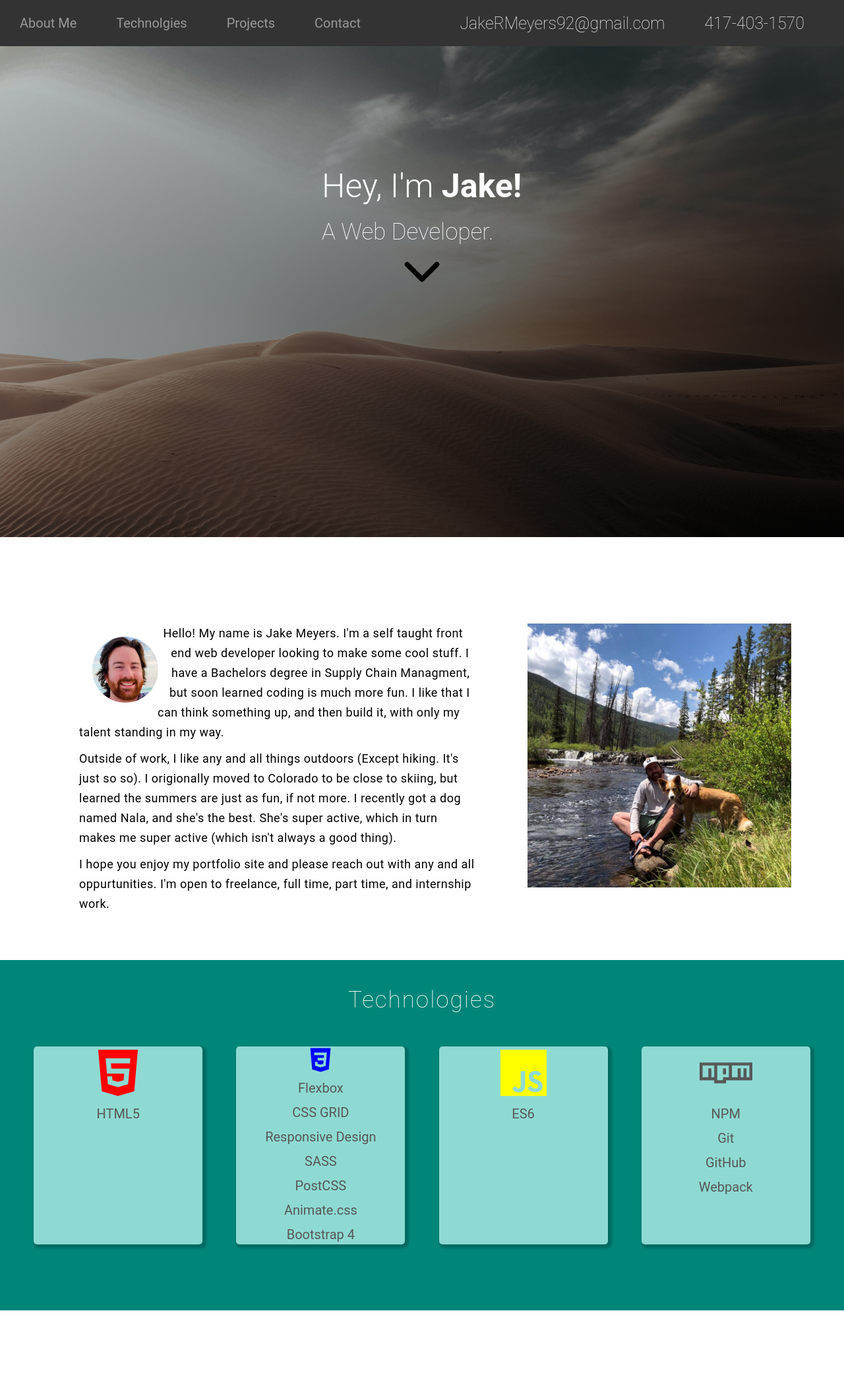
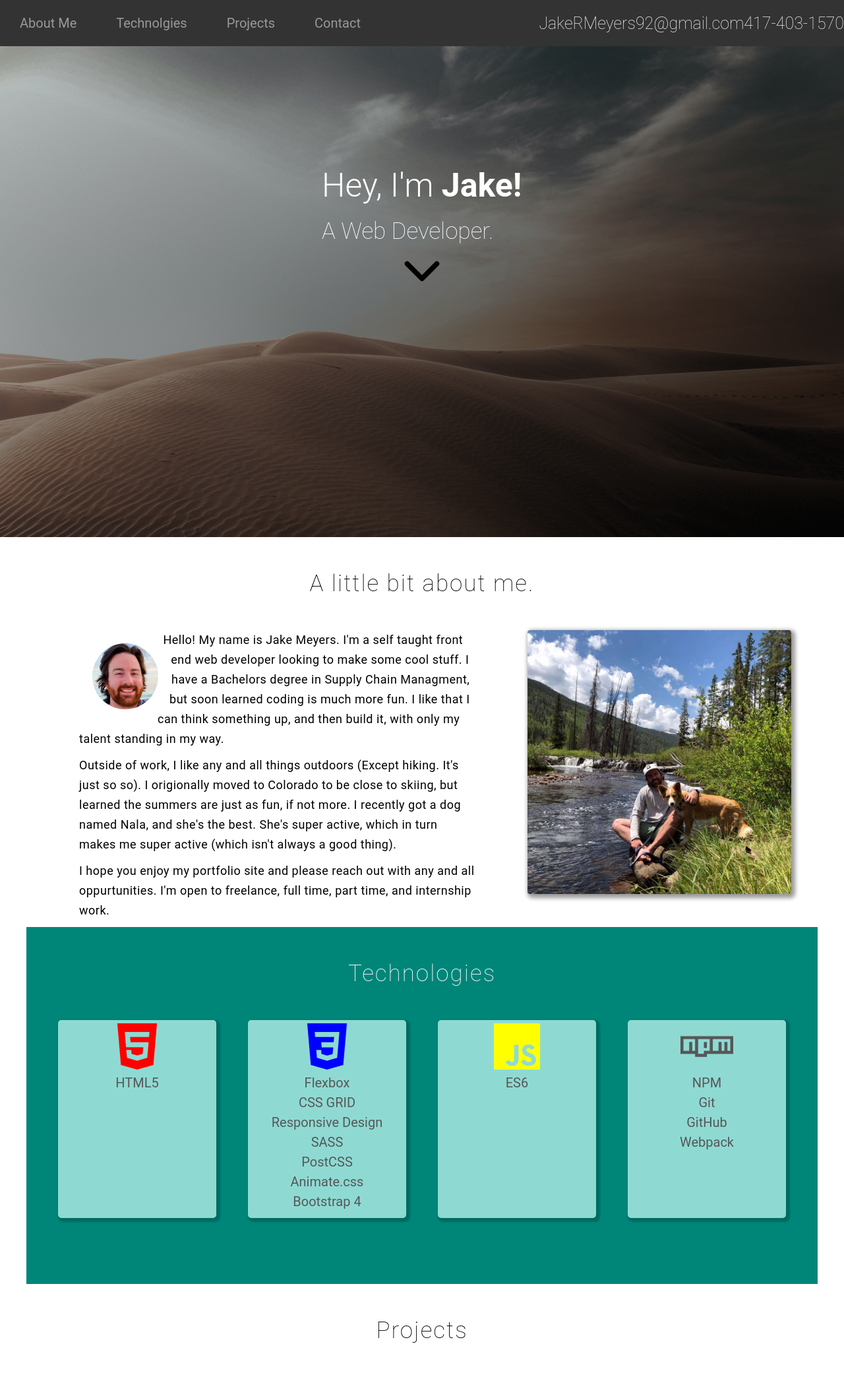
Before and after one commit to jrmeyers92/Portfolio, a website: page index.html in a window 1280 px wide. Shown: the top 2090 px of the page at 66% size. Drawn offline with nearby package versions, Linux system fonts and the light colour scheme.

Commit message:
more fine tuning + technologie section done

```diff
--- a/index.html
+++ b/index.html
@@ -16,10 +16,10 @@
     <header>
       <nav class="nav">
         <ul class="nav__list">
-          <li class="nav__item">About Me</li>
-          <li class="nav__item">Technolgies</li>
-          <li class="nav__item">Projects</li>
-          <li class="nav__item">Contact</li>
+          <li class="nav__item"><a href="#about-me"> About Me</a></li>
+          <li class="nav__item"><a href="#technologies">Technolgies</a></li>
+          <li class="nav__item"><a href="#projects"> Projects</a></li>
+          <li class="nav__item"><a href="#">Contact</a></li>
         </ul>
       </nav>
 
@@ -42,11 +42,15 @@
           >
             A Web Developer.
           </h2>
-          <img src="img/chevron-down-outline.svg" class="landing-page__arrow" />
+          <a href="#about-me"
+            ><img
+              src="img/chevron-down-outline.svg"
+              class="landing-page__arrow"
+          /></a>
         </div>
       </section>
 
-      <section class="about-me">
+      <section class="about-me" id="about-me">
         <h2 class="heading-main align-center">
           A little bit about me.
         </h2>
@@ -88,8 +92,8 @@
           </div>
         </div>
       </section>
-      <section class="technologies">
-        <h2 class="heading-main align-center margin-t-large">Technologies</h2>
+      <section class="technologies" id="technologies">
+        <h2 class="heading-main align-center color-white">Technologies</h2>
         <div class="technologies__boxes">
           <div class="feature-box technologies__box">
             <ion-icon
@@ -129,7 +133,9 @@
           </div>
         </div>
       </section>
-      <section class="projects"></section>
+      <section class="projects" id="projects">
+        <h2 class="heading-main align-center">Projects</h2>
+      </section>
     </header>
   </body>
 </html>
--- a/sass/Sections/_about.scss
+++ b/sass/Sections/_about.scss
@@ -1,6 +1,6 @@
 .about-me {
-  // height: 100vh;gi
-  margin: 4rem;
+  margin: 0 4rem;
+  // background-color: lightblue;
 
   &__content {
     display: flex;
@@ -30,7 +30,15 @@
 
   &__picture {
     height: 40rem;
-    margin-left: auto;
-    margin-right: auto;
+    margin-bottom: 4rem;
+    border-radius: 4px;
+    box-shadow: 3px 3px 6px 3px rgba($color: #000000, $alpha: 0.4);
+    // margin-left: auto;
+    // margin-right: auto;
+
+    &:hover {
+      box-shadow: none;
+      transform: scale(0.99);
+    }
   }
 }
--- a/sass/Sections/_header-contact.scss
+++ b/sass/Sections/_header-contact.scss
@@ -9,6 +9,6 @@
   color: white;
 
   &__item {
-    margin-right: 6rem;
+    // margin-right: 6rem;
   }
 }
--- a/sass/Sections/_landing-page.scss
+++ b/sass/Sections/_landing-page.scss
@@ -26,7 +26,7 @@
     font-size: 5rem;
     margin-bottom: 2rem;
     font-weight: 300;
-    // box-shadow: 3px 3px 6px 3px black;
+    // box-shadow: 2px 2px 4px 3px rgba(0, 0, 0, 0.1);
   }
 
   &__heading-secondary {
--- a/sass/Sections/_technologies.scss
+++ b/sass/Sections/_technologies.scss
@@ -1,5 +1,5 @@
 .technologies {
-  // margin: 3rem;
+  margin: 0 4rem;
   background-color: rgb(0, 134, 121);
 
   &__boxes {
--- a/sass/base/_global.scss
+++ b/sass/base/_global.scss
@@ -1,5 +1,6 @@
 html {
   font-size: 62.5%;
+  scroll-behavior: smooth;
 }
 
 *,
--- a/sass/base/_utilities.scss
+++ b/sass/base/_utilities.scss
@@ -1,7 +1,13 @@
 // font weight
 
 .font-weight-light {
-  font-weight: 200;
+  font-weight: 100;
+}
+
+// font color
+
+.color-white {
+  color: white;
 }
 
 // text alignment
@@ -10,6 +16,4 @@
   text-align: center;
 }
 
-.margin-t-large {
-  margin-top: 6rem;
-}
+// margin
--- a/sass/components/_feature-box.scss
+++ b/sass/components/_feature-box.scss
@@ -5,15 +5,14 @@
   display: flex;
   border-radius: 5px;
   box-shadow: 3px 3px 3px 3px rgba(0, 0, 0, 0.2);
-  margin-top: 4rem;
-  margin-bottom: 10rem;
+  margin-bottom: 10.02rem;
   display: flex;
   flex-direction: column;
   align-items: center;
   color: rgb(87, 87, 87);
 
   &__content {
-    margin: 2rem;
+    // margin: 2rem;
   }
 
   &__icon {
@@ -35,6 +34,5 @@
   & span {
     font-size: 2rem;
     margin: 0.3rem;
-    margin-top: 1rem;
   }
 }
--- a/sass/components/_headings.scss
+++ b/sass/components/_headings.scss
@@ -1,8 +1,7 @@
 .heading-main {
   font-size: 3.5rem;
   font-weight: 200;
-  padding-bottom: 1rem;
-  padding-top: 4rem;
+  padding: 5rem;
   letter-spacing: 0.2rem;
-  color: white;
+  // color: white;
 }
--- a/sass/components/_nav.scss
+++ b/sass/components/_nav.scss
@@ -14,6 +14,10 @@
 
   &__item {
     margin: 0 3rem;
+  }
+  & a {
+    text-decoration: none;
+    color: #999;
     transition: all 0.13s;
 
     &:hover,
```
Also changed, not shown: css/style.css.
